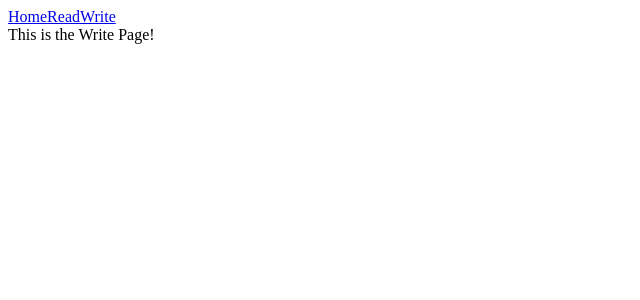
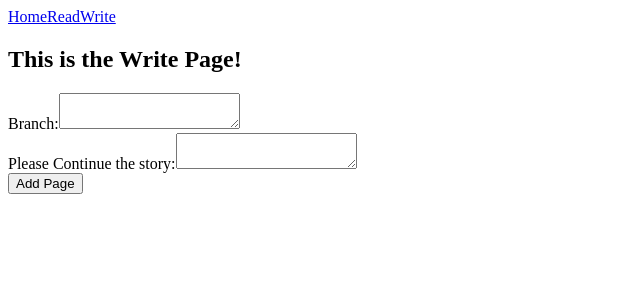
Before and after one commit to ben3580/CrimsonCodeHackathon2023, a React (Create React App) app in the folder story/: page /write in a window 1280 px wide. Shown: the top 300 px of the page, without its empty margins (0-640 px from the left). Built offline with nearby package versions, Linux system fonts and the light colour scheme.

Commit message:
Added text input to write page

```diff
--- a/story/src/components/Write.js
+++ b/story/src/components/Write.js
@@ -1,8 +1,40 @@
-import React from "react";
+import React, {useState} from "react";
+import { useNavigate } from "react-router";
+
+import Page from "./Page";
 
 const Write = () => {
+    const navigate = useNavigate();
+
+    const [branchText, setBranchText] = useState('')
+    const [pageText, setPageText] = useState('')
+
+    const addPage = async(e) => {
+        e.preventDefault();
+
+        console.log("ADD INFO TO DATABASE")
+
+        navigate('/')
+    }
+
     return (
-        <div>This is the Write Page!</div>
+        <div>
+            <h2>This is the Write Page!</h2>
+            <form onSubmit={addPage}>
+                <label>Branch:</label>
+                <textarea value={branchText} onChange={(e) => setBranchText(e.target.value)} />
+                <br />
+
+                <label>Please Continue the story:</label>
+                <textarea value={pageText} onChange={(e) => setPageText(e.target.value)} />
+                <br />
+
+
+
+
+                <button type="submit">Add Page</button>
+            </form>
+        </div>
     )
 }
 
```
